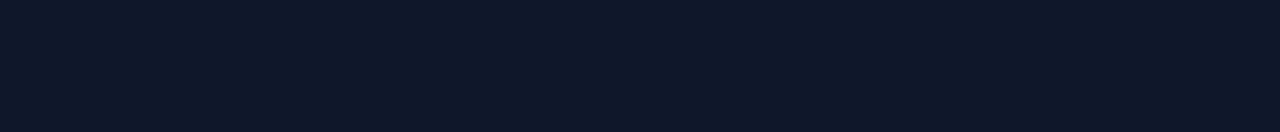
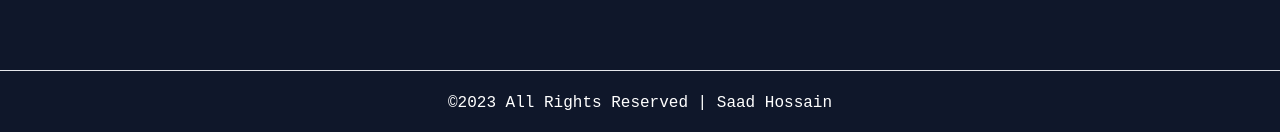
Before and after one commit to saadhossain/saadportfolio, a React (Create React App) app: page / in a window 1280 px wide. Shown: the part 4039-4171 px from the top of the page. Before the commit the page ends 4109 px from the top, so only its background shows below. Built offline with nearby package versions, Linux system fonts and the light colour scheme; a web font is replaced by a local one.

Commit message:
Footer Added

```diff
--- /dev/null
+++ b/src/Components/Footer/Footer.js
@@ -0,0 +1,12 @@
+import React from 'react';
+
+const Footer = () => {
+    return (
+        <div className='text-white font-chivo text-center'>
+            <hr />
+            <p className='py-5'>&copy;2023 All Rights Reserved | Saad Hossain</p>
+        </div>
+    );
+};
+
+export default Footer;
--- a/src/Layout/Main.js
+++ b/src/Layout/Main.js
@@ -1,5 +1,6 @@
 import React from 'react';
 import { Outlet } from 'react-router-dom';
+import Footer from '../Components/Footer/Footer';
 import Header from '../Components/Header/Header';
 
 const Main = () => {
@@ -7,6 +8,7 @@
         <div>
             <Header></Header>
             <Outlet></Outlet>
+            <Footer></Footer>
         </div>
     );
 };
```
